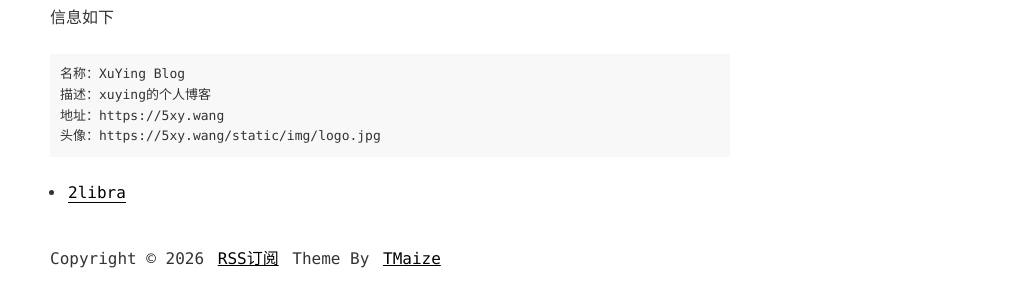
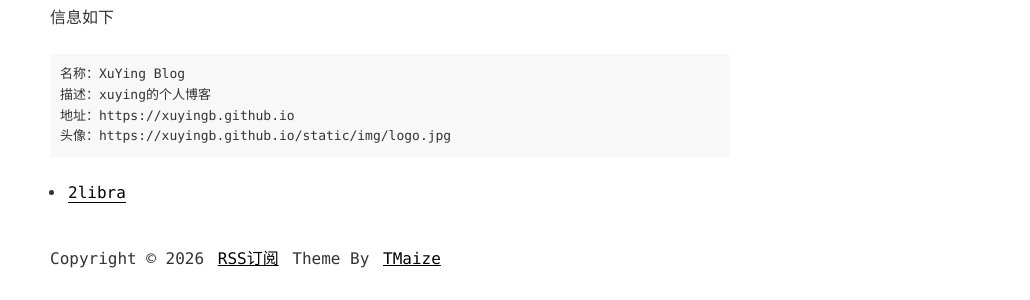
Before and after one commit to xuyingb/xuyingb.github.io, a Jekyll site: the page built from pages/links.md, in a window 1280 px wide. Shown: the part 210-510 px from the top of the page, without its empty margins (250-1280 px from the left). Built offline with Jekyll 4.4.1, drawn with Linux system fonts in a browser that asks for light colours; comment, search, counter and statistics services are not loaded; part of the change alters nothing that is shown.

Commit message:
Change domain URL to xuyingb.github.io
Updated domain URL in the configuration.

```diff
--- a/_config.yml
+++ b/_config.yml
@@ -20,7 +20,7 @@ exclude: ['CNAME', 'README.md', 'LICENSE', '_site', 'dist', 'Gemfile', 'Gemfile.
 
 # 域名配置
 # baseurl配置,如果网站部署在根目录下的其他目录中，请设置为 /目录名
-domainUrl: 'https://5xy.wang'
+domainUrl: 'https://xuyingb.github.io'
 baseurl: ''
 
 # 吐个槽地址，会在chat页面中重定向到该地址
```
